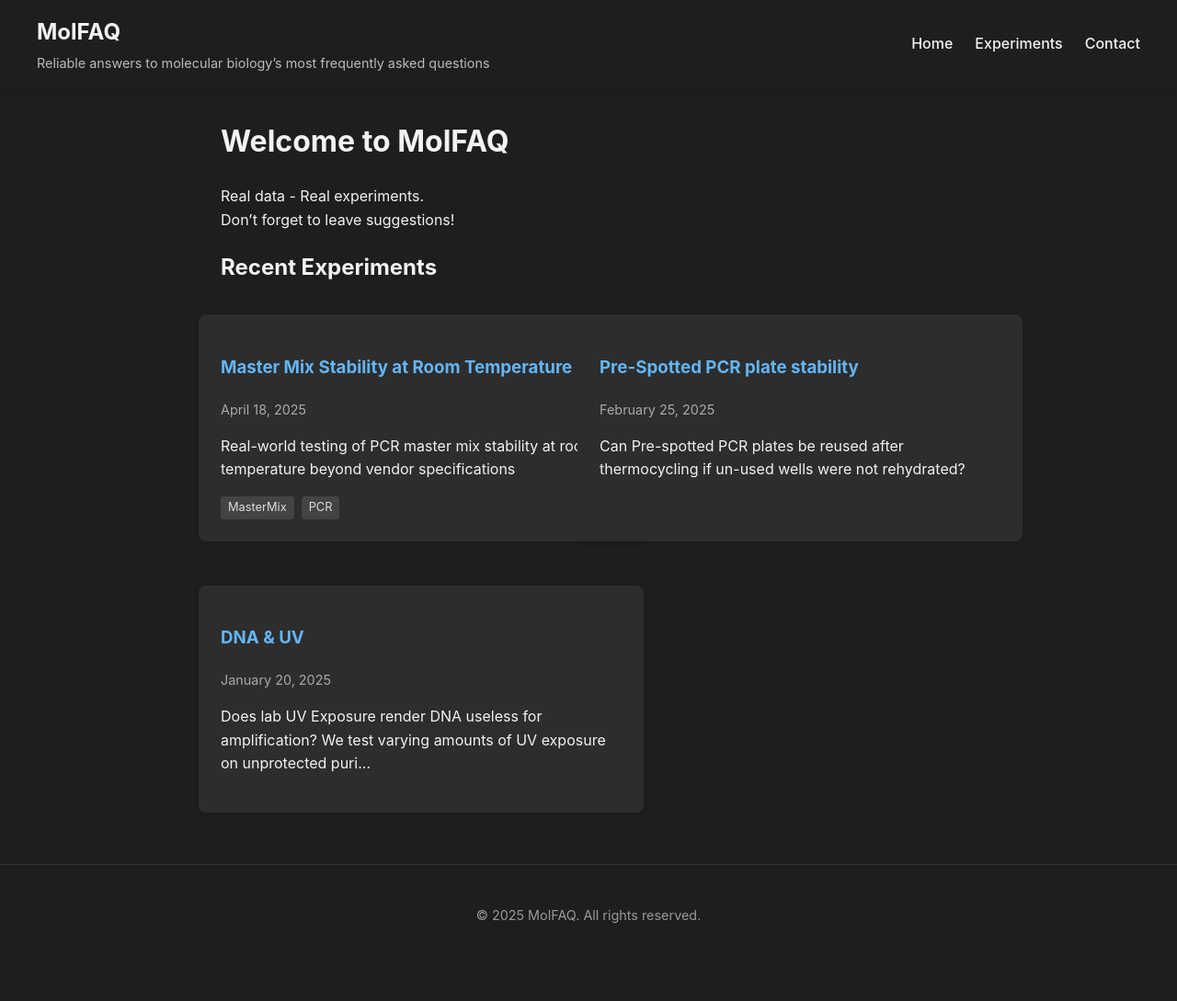
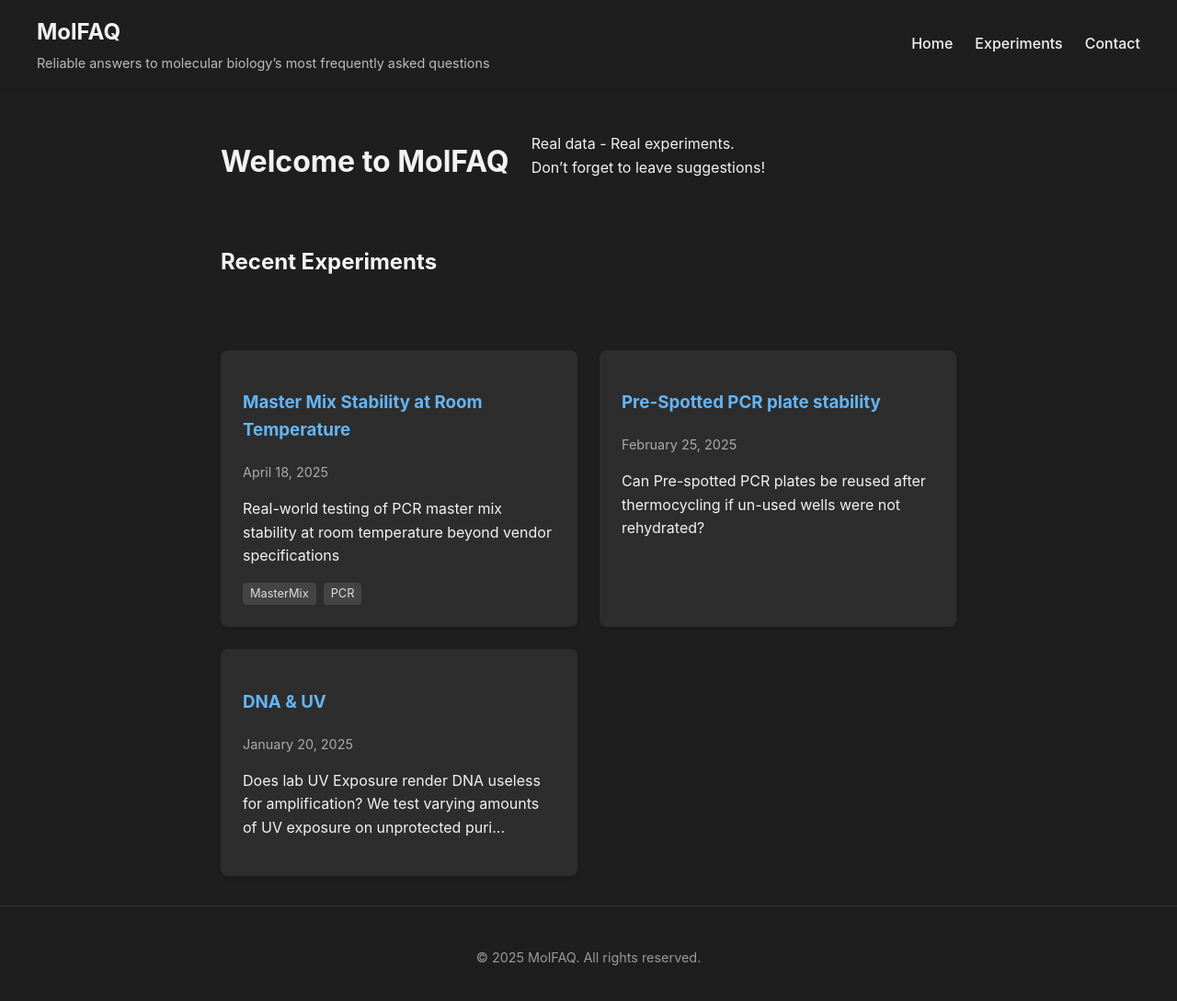
Before and after one commit to DylanCosto/DylanCosto.github.io, a Jekyll site: the page built from index.md, in a window 1280 px wide and 1096 px high. Shown: the top 1089 px of the window at 92% size. Built offline with Jekyll 4.4.1, drawn with Linux system fonts in a browser that asks for light colours.

Commit message:
copilot default.html update

```diff
--- a/_layouts/default.html
+++ b/_layouts/default.html
@@ -96,18 +96,22 @@
       padding: 0 1.5em;
     }
 
+    .post-cards-container {
+      display: flex;
+      flex-direction: row;
+      flex-wrap: wrap; /* Allows wrapping to next line if needed */
+      gap: 1.5em;      /* Space between cards */
+    }
+
     .post-card {
       background: var(--card-bg);
       border-radius: 8px;
       padding: 1.5em;
-  margin-bottom: 1.5em;
+      /* Remove margin-bottom if using gap on container */
       box-shadow: 0 2px 5px rgba(0,0,0,0.1);
       transition: transform 0.3s;
-
-  /* New styles to extend past margins */
-  width: calc(100% + 3em); /* Extend beyond the container width */
-  margin-left: -1.5em; /* Offset to the left */
-  margin-right: -1.5em; /* Offset to the right */
+      /* Optional: set a fixed width for cards */
+      /* width: 250px; */
     }
 
     .post-card:hover {
@@ -190,7 +194,9 @@
     </div>
   </header>
   <main>
+    <div class="post-cards-container">
       {{ content }}
+    </div>
   </main>
   <footer>
     <p>&copy; {{ site.time | date: '%Y' }} {{ site.title }}. All rights reserved.</p>
```
Lines whose indentation alone changed are shown as unchanged.
